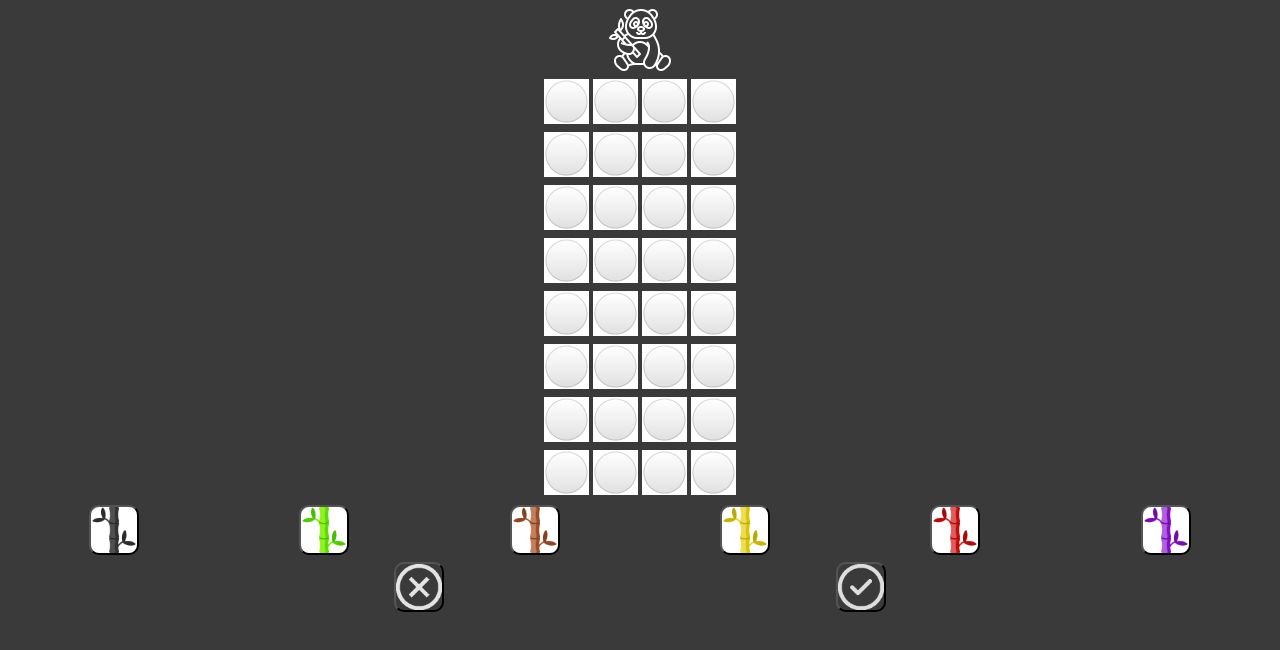
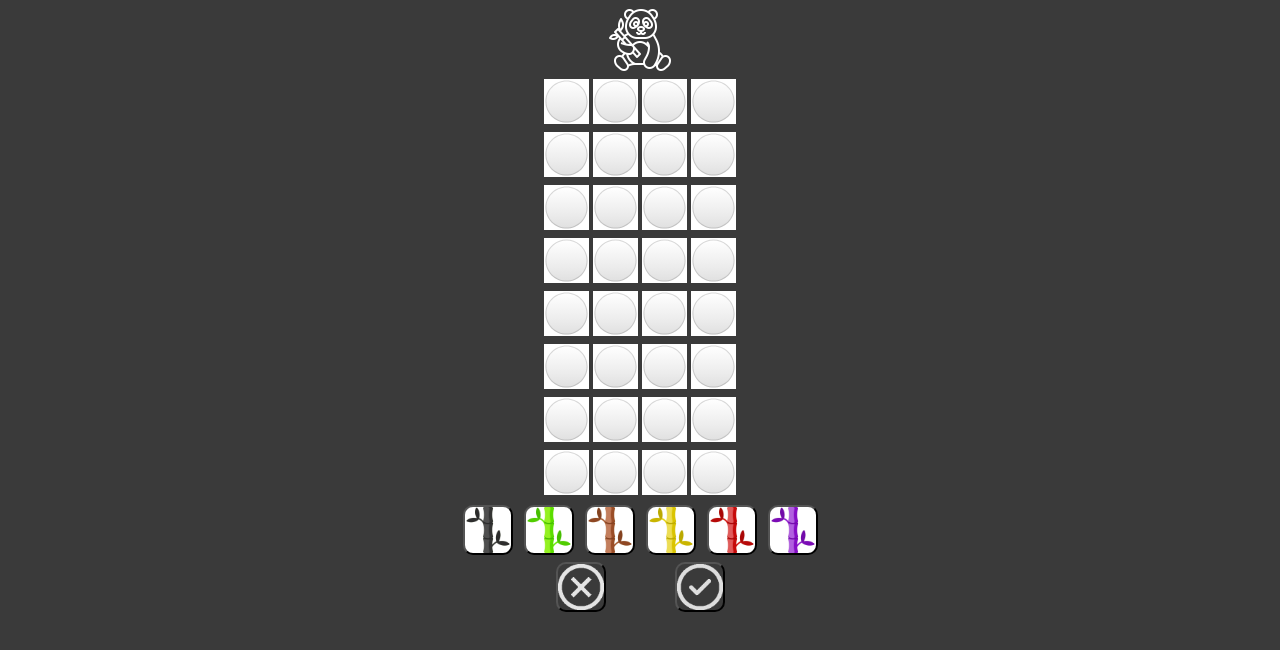
Before and after one commit to frisk038/colormind, a Vue app: page / in a window 1280 px wide. Shown: the top 650 px of the page. Built offline with nearby package versions, Linux system fonts and the light colour scheme.

Commit message:
fixed keyboard layout

```diff
--- a/src/components/Keyboard.vue
+++ b/src/components/Keyboard.vue
@@ -93,12 +93,12 @@ export default {
     border-radius: 10px;
 }
 .color {
-    width: 100%;
+    width: 23em;
     margin: 0 auto;
     text-align: center;
 }
 .system {
-    width: 70%;
+    width: 15em;
     margin: 0 auto;
     text-align: center;
 }
```
